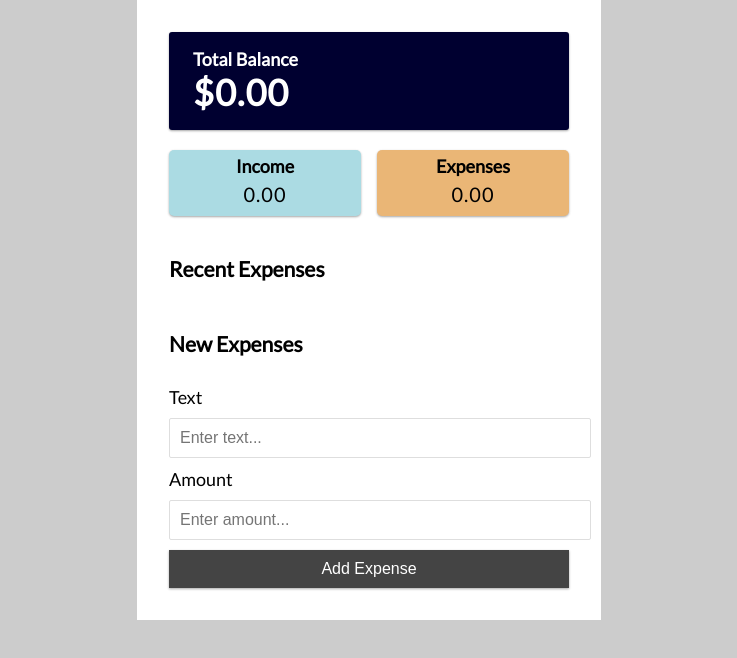
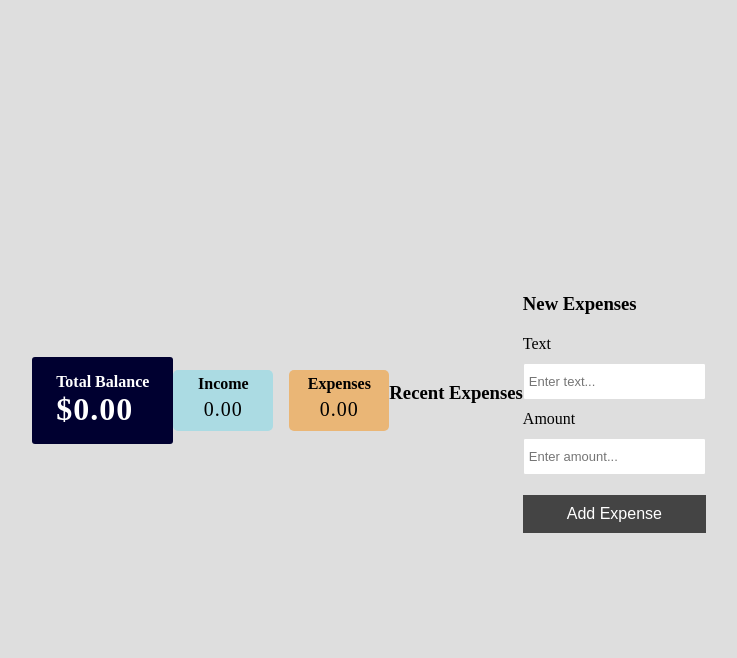
Before and after one commit to Debimpeee/expenses-tracker, a React (Create React App) app: page / in a window 1280 px wide. Shown: the top 658 px of the page, without its empty margins (271-1008 px from the left). Built offline with nearby package versions, Linux system fonts and the light colour scheme.

Commit message:
Update App.css

```diff
--- a/src/App.css
+++ b/src/App.css
@@ -1,33 +1,98 @@
 @import url('https://fonts.googleapis.com/css?family=Lato&display=swap');
 
-:root {
+/* :root {
   --box-shadow: 0 1px 3px rgba(0, 0, 0, 0.12), 0 1px 2px rgba(0, 0, 0, 0.24);
+} */
+
+
+/* * {
+  margin: 0;
+  padding: 0;
+  box-sizing: border-box;
+  font-family: sans-serif;
 }
 
-/* * {
-  box-sizing: border-box;
+.app {
+  display: flex;
+  justify-content: center;
+  align-items: center;
+  height: 100vh;
+}
+
+.calculator {
+  display: flex;
+  flex-direction: column;
+  background-color: #555;
+  width: 100%;
+  max-width: 300px;
+  min-height: 600px;
+  border-radius: 1rem;
+  overflow: hidden;
 } */
 
-body {
+* {
+  box-sizing: border-box;
+  margin: 0;
+  padding: 0;
+}
+
+.container {
+    display: flex;
+    justify-content: center;
+    align-items: center;
+    height: 100vh;
+    background-color: #dedede;
+}
+
+.main {
+  display: flex;
+  flex-direction: column;
+  width: 100%;
+  max-width: 400px;
+  min-height: 600px;
+  border-radius: 1rem;
+  overflow: hidden;
+  font-family: 'Lato', sans-serif;
+  font-size: 18px;
+  background-color: #ffffff;
+  padding: 32px;
+}
+
+/* body {
+  display: flex;
+  flex-direction: column;
+  align-items: center;
+  justify-content: center;
+  font-family: 'Lato', sans-serif;
+  font-size: 18px;
+} */
+
+/* .overall {
+  width: 400px;
+  background-color: #e7e6e6;
+  padding: 32px;
+} */
+
+
+
+/* body {
   background-color: #ccc;
   display: flex;
   flex-direction: column;
   align-items: center;
   justify-content: center;
-  /* min-height: 100vh; */
-  /* margin: 0; */
   margin: auto;
   font-family: 'Lato', sans-serif;
   font-size: 18px;
-}
+} */
 
-.container {
-  /* margin: 32px auto; */
+
+/* .container {
   width: 400px;
-  background-color: #fff;
+  background-color: #bdbdbd;
+  position: relative;
   padding: 32px;
-
-}
+} */
 
 h1 {
   letter-spacing: 1px;
@@ -35,8 +100,8 @@
 }
 
 h3 {
-  padding-bottom: 10px;
-  margin: 40px 0 10px;
+  /* padding-bottom: 10px; */
+  margin: 25px 0 10px;
 }
 
 h4 {
@@ -100,8 +165,8 @@
   border: 1px solid #dedede;
   border-radius: 2px;
   display: block;
-  font-size: 16px;
-  padding: 10px;
+  font-size: 13px;
+  padding: 10px 0 10px 5px;
   width: 100%;
 }
 
@@ -113,7 +178,7 @@
   border: 0;
   display: block;
   font-size: 16px;
-  margin: 10px 0 0;
+  margin: 20px 0 0;
   padding: 10px;
   width: 100%;
 }
```
